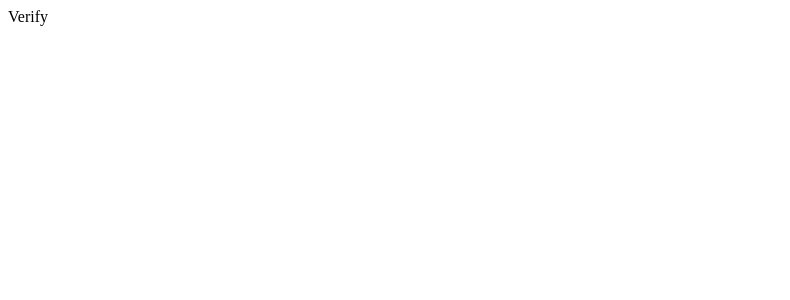
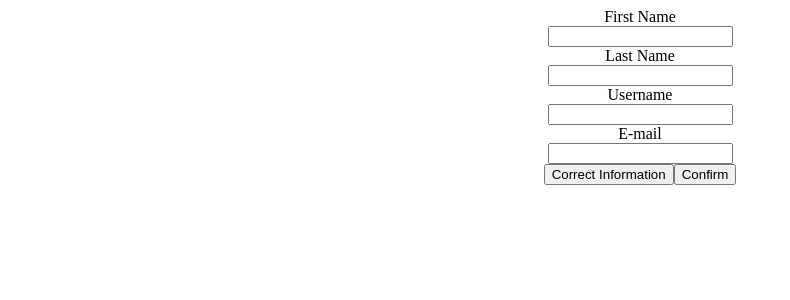
Before and after one commit to adrianmartinezj/react-redux-practice, a React (Create React App) app: page /verify in a window 1280 px wide. Shown: the top 300 px of the page, without its empty margins (0-790 px from the left). Built offline with nearby package versions, Linux system fonts and the light colour scheme.

Commit message:
Page logic additional for confirm /verify

```diff
--- /dev/null
+++ b/src/css/Verification.module.css
@@ -0,0 +1,6 @@
+.mainContainer {
+    display: flex;
+    flex-direction: column;
+    justify-content: center;
+    align-items: center;
+}
--- a/src/routes/Confirmation.js
+++ b/src/routes/Confirmation.js
@@ -1,11 +1,24 @@
 import React from 'react'
+import { connect } from 'react-redux'
 
 const Confirmation = (props) => {
+
+    const {
+        user,
+        history
+    } = props
+
+
     return (
         <div>
-            Confirm
+            <h3>Thank you for signing up, {user.firstName}!</h3>
+            <h4>Have a great day.</h4>
         </div>
     )
 }
 
-export default Confirmation
+const mapStateToProps = (state) => ({
+    user: state.signup
+})
+
+export default connect(mapStateToProps)(Confirmation)
--- a/src/routes/Landing.js
+++ b/src/routes/Landing.js
@@ -7,6 +7,11 @@ import { setUser } from '../store/signup/actions'
 import classes from '../css/Landing.module.css'
 
 const Landing = (props) => {
+
+    const {
+        setUser,
+        user,
+    } = props
 
     const [formSubmission, setFormSubmission] = useState({
         firstName: '',
@@ -18,10 +23,18 @@ const Landing = (props) => {
 
     const [confirmPassword, setConfirmPasssword] = useState('')
 
-    const [blankField, setBlankField] = useState(true)
+    const [blankField, setBlankField] = useState(false)
+
+    useEffect(() => {
+        if (user !== null && user !== undefined)
+            setFormSubmission(user)
+    }, [user])
 
     const handleSubmit = (e) => {
-        if (confirmPassword !== formSubmission.password) return
+        if (confirmPassword !== formSubmission.password) {
+            e.preventDefault();
+            return
+        }
         let blank  = false
         Object.keys(formSubmission).forEach(element => {
             if (formSubmission[element] === '')
@@ -32,10 +45,10 @@ const Landing = (props) => {
             e.preventDefault();
             return
         }
-        console.log('pushing')
-        props.setUser(formSubmission)
+        e.preventDefault();
+        e.stopPropagation();
+        setUser(formSubmission)
         props.history.push('/verify')
-        e.stopPropagation();
     }
 
     const handleClear = (e) => {
@@ -89,12 +102,12 @@ const Landing = (props) => {
 }
 
 const mapStateToProps = (state) => ({
-    user: state
+    user: state.signup
 })
 
-const mapDispatchToProps = (dispatch) => {
+const mapDispatchToProps = dispatch => {
     return {
-        setUser: e => dispatch(setUser)
+        setUser: user => dispatch(setUser(user))
     }
 }
 
--- a/src/routes/Verification.js
+++ b/src/routes/Verification.js
@@ -1,18 +1,40 @@
 import React from 'react'
 import { connect } from 'react-redux'
+import classes from '../css/Verification.module.css'
 
 const Verification = (props) => {
+    const {
+        user,
+        history
+    } = props
+
+    const handleCorrection = (e) => {
+        history.push('/')
+    }
+
+    const handleConfirm = (e) => {
+        history.push('/confirm')
+    }
 
     return (
-        <div>
-            Verify
+        <div className={classes.mainContainer}>
+            <label>First Name</label>
+            <input value={user.firstName}/>
+            <label>Last Name</label>
+            <input value={user.lastName} />
+            <label>Username</label>
+            <input value={user.userName} />
+            <label>E-mail</label>
+            <input value={user.email} />
+            <div>
+                <button onClick={handleCorrection}>Correct Information</button>
+                <button onClick={handleConfirm}>Confirm</button>
+            </div>
         </div>
     )
 }
 
-const mapStateToProps = (state) => {
-    console.log('state:', state)
-    return {}
-}
-
+const mapStateToProps = (state) => ({
+    user: state.signup
+})
 export default  connect(mapStateToProps)(Verification)
--- a/src/store/signup/actions.js
+++ b/src/store/signup/actions.js
@@ -9,13 +9,18 @@ export const SET_USER_FAILURE = 'SET_USER_FAILURE'
 
 
 export const setUser = (user) => {
-    // Do some verification
-    dispatchEvent({type: SET_USER_REQUEST})
-
-    dispatchEvent({
+    return ({
         type: SET_USER_SUCCESS,
         payload: user,
     })
+
+    // dispatchEvent({type: SET_USER_REQUEST})
+
+    // Do some verification
+    // dispatchEvent({
+    //     type: SET_USER_SUCCESS,
+    //     payload: user,
+    // })
 
     // Something bad happened...
 
--- a/src/store/signup/reducer.js
+++ b/src/store/signup/reducer.js
@@ -28,7 +28,14 @@ const reducer = (state=initialState, action) => {
         case SET_USER_REQUEST:
             return { ...state, }
         case SET_USER_SUCCESS:
-            return { ...state, ...action.payload}
+            return {
+                ...state,
+                firstName: action.payload.firstName,
+                lastName: action.payload.lastName,
+                userName: action.payload.userName,
+                email: action.payload.email,
+                password: action.payload.password,
+            }
         case SET_USER_FAILURE:
             return { ...state, }
         default:
```
